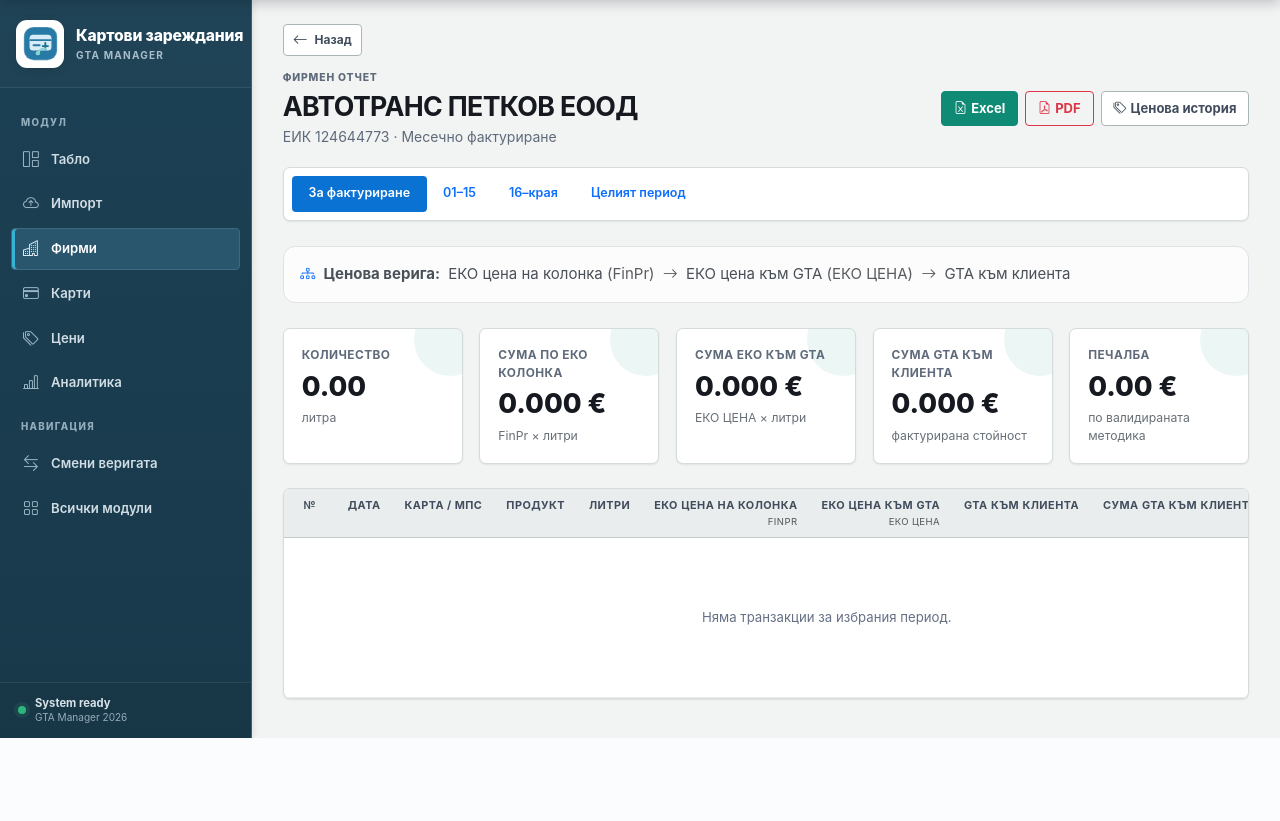
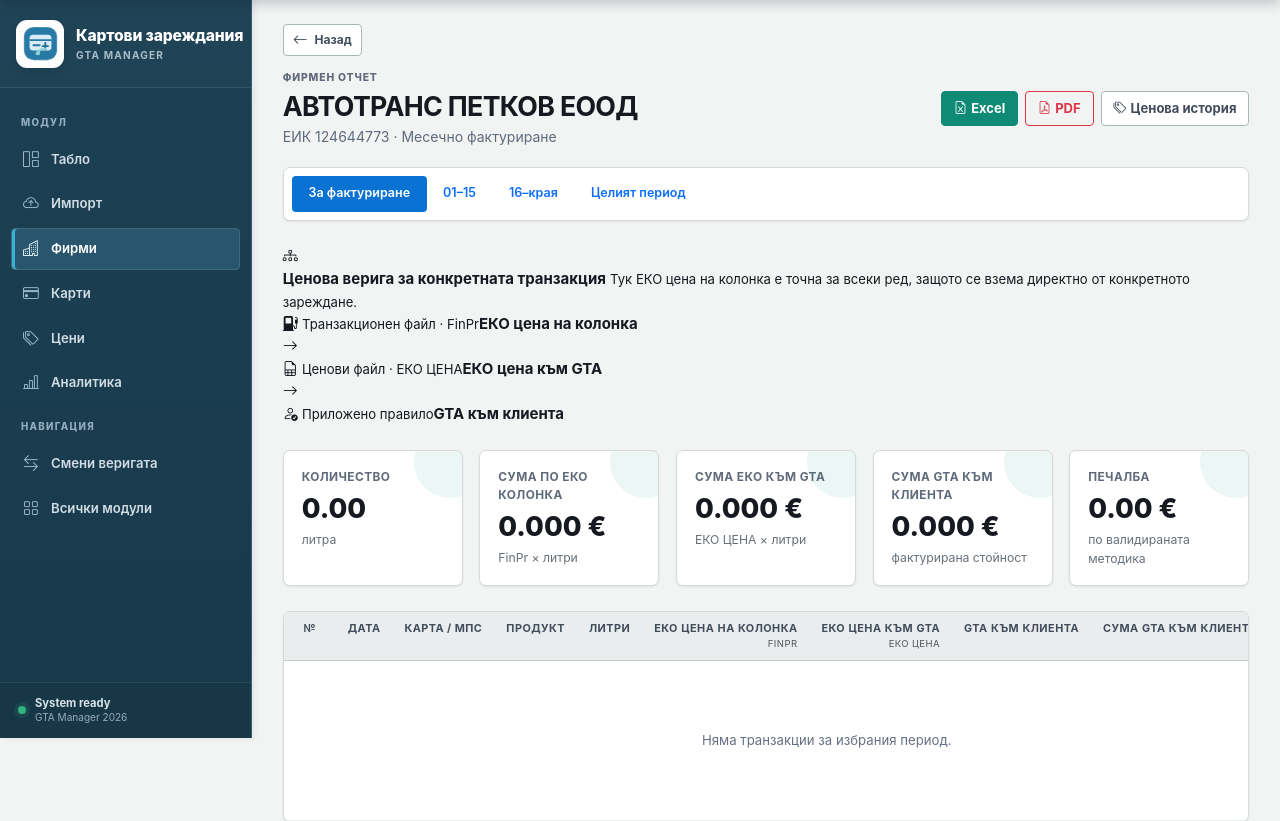
Before and after one commit to plamensve/eko_users, a Django app: page /companies/629/ in a window 1280 px wide. Shown: the part 62-883 px from the top of the page. Before the commit the page ends 800 px from the top, so only its background shows below. Run offline with Django 5.2, Linux system fonts and the light colour scheme; a user stored in the database is signed in; data comes from the database, SQL or seed files in the repository; some libraries are stand-ins or nearby versions.

Commit message:
Clarify pump-price source on transaction reports

```diff
--- a/templates/core/company_transactions.html
+++ b/templates/core/company_transactions.html
@@ -34,14 +34,30 @@
   <a class="nav-link text-center {% if report_type == 'full' or is_unknown and report_type == 'billing' %}active{% endif %}" href="?report=full">Целият период</a>
 </div></div>
 
-<div class="alert alert-light border d-flex flex-wrap align-items-center gap-2 mb-4">
-  <i class="bi bi-diagram-3 text-primary" aria-hidden="true"></i>
-  <strong>Ценова верига:</strong>
-  <span>ЕКО цена на колонка <span class="text-muted">(FinPr)</span></span>
-  <i class="bi bi-arrow-right text-muted" aria-hidden="true"></i>
-  <span>ЕКО цена към GTA <span class="text-muted">(ЕКО ЦЕНА)</span></span>
-  <i class="bi bi-arrow-right text-muted" aria-hidden="true"></i>
-  <span>GTA към клиента</span>
+<div class="transaction-price-flow mb-4">
+  <div class="transaction-price-flow-title">
+    <span class="transaction-price-flow-icon" aria-hidden="true"><i class="bi bi-diagram-3"></i></span>
+    <div>
+      <strong>Ценова верига за конкретната транзакция</strong>
+      <small>Тук ЕКО цена на колонка е точна за всеки ред, защото се взема директно от конкретното зареждане.</small>
+    </div>
+  </div>
+  <div class="transaction-price-steps">
+    <div class="transaction-price-step">
+      <span class="transaction-price-step-icon"><i class="bi bi-fuel-pump-fill"></i></span>
+      <span><small>Транзакционен файл · FinPr</small><strong>ЕКО цена на колонка</strong></span>
+    </div>
+    <i class="bi bi-arrow-right transaction-price-arrow" aria-hidden="true"></i>
+    <div class="transaction-price-step">
+      <span class="transaction-price-step-icon"><i class="bi bi-file-earmark-spreadsheet"></i></span>
+      <span><small>Ценови файл · ЕКО ЦЕНА</small><strong>ЕКО цена към GTA</strong></span>
+    </div>
+    <i class="bi bi-arrow-right transaction-price-arrow" aria-hidden="true"></i>
+    <div class="transaction-price-step">
+      <span class="transaction-price-step-icon"><i class="bi bi-person-check"></i></span>
+      <span><small>Приложено правило</small><strong>GTA към клиента</strong></span>
+    </div>
+  </div>
 </div>
 
 <div class="row g-3 mb-4">
```
